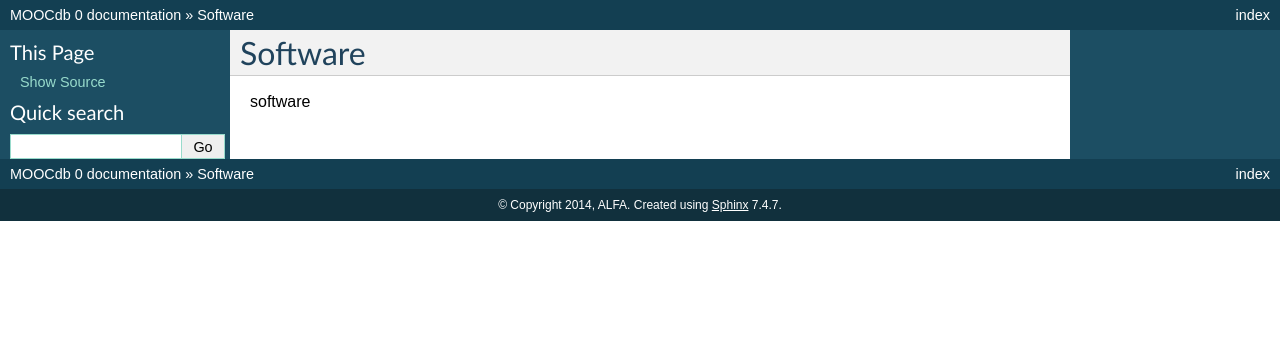
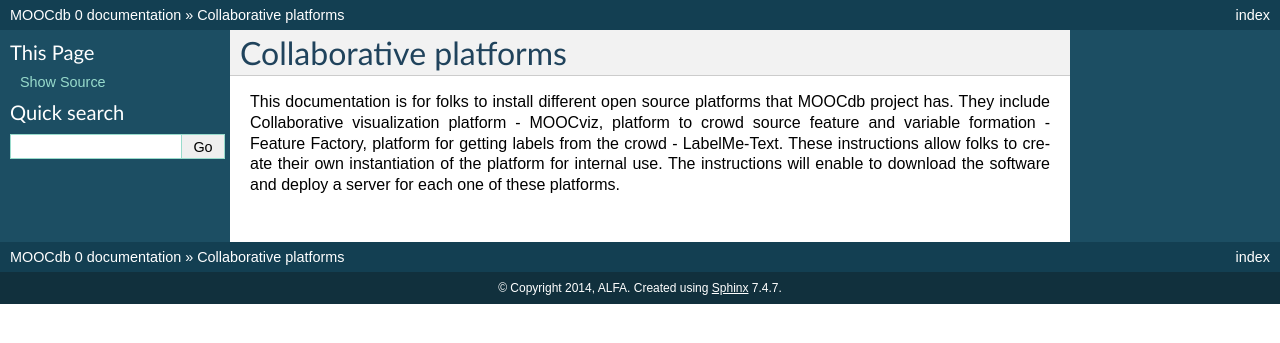
Before and after one commit to MOOCdb/MOOCdbDocs, a Sphinx documentation site: the page built from docs/software.rst, in a window 1280 px wide. Shown: the top 343 px of the page. Built offline with Sphinx 7.4.7, drawn with Linux system fonts in a browser that asks for light colours; pages that are not in the unit, such as notebooks, are missing from menus.

Commit message:
Update software.rst

```diff
--- a/docs/software.rst
+++ b/docs/software.rst
@@ -1,5 +1,8 @@
 ############
-Software
+Collaborative platforms
 ############
 
-software
+This documentation is for folks to install different open source platforms that MOOCdb project has. They include
+Collaborative visualization platform - MOOCviz, platform to crowd source feature and variable formation - Feature Factory,
+platform for getting labels from the crowd - LabelMe-Text. These instructions allow folks to create their own instantiation of the
+platform for internal use. The instructions will enable to download the software and deploy a server for each one of these platforms.
```
